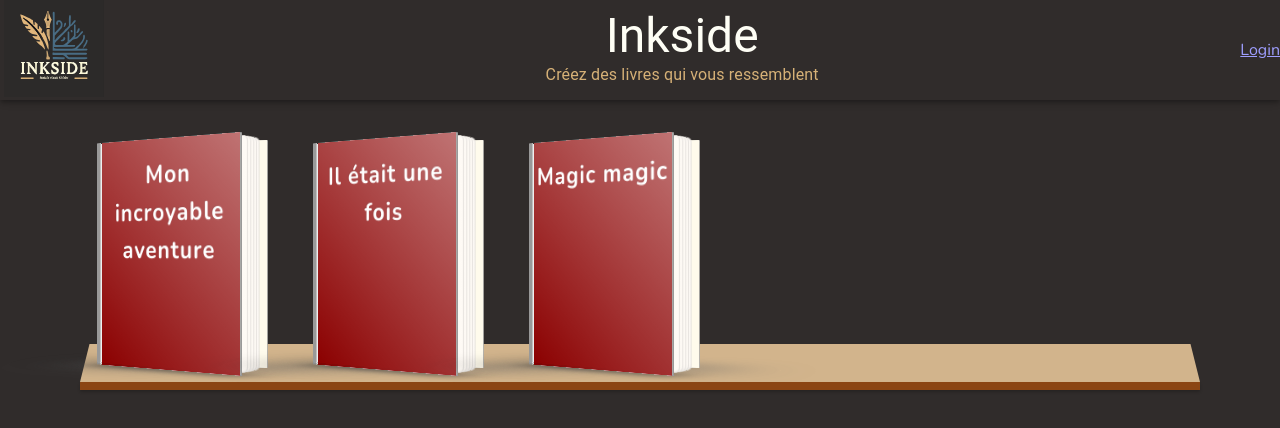
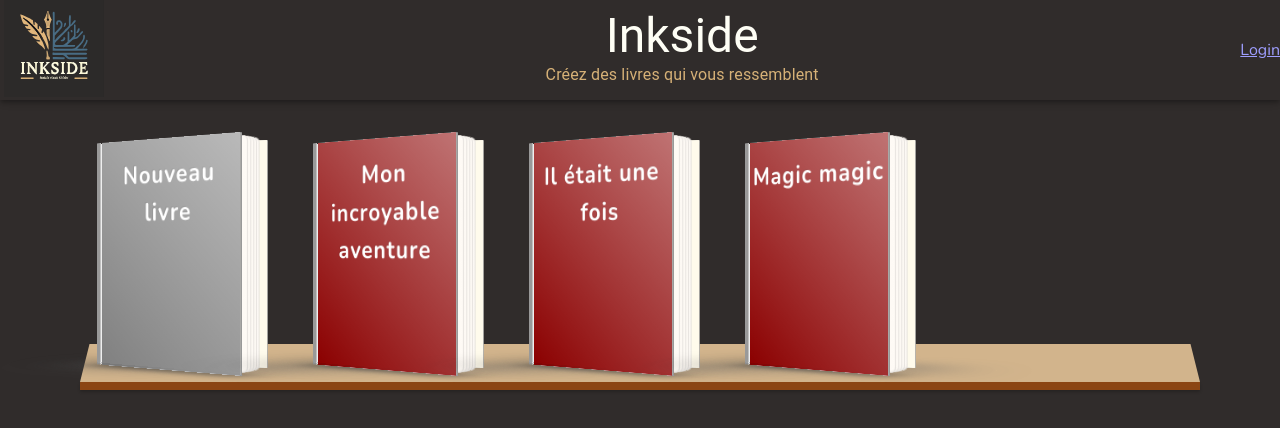
Before and after one commit to lgillard/inkside-cyoa, a Vue app: page /library in a window 1280 px wide. Shown: the top 428 px of the page. Built offline with nearby package versions, Linux system fonts and the light colour scheme.

Commit message:
ADD: new book feature

```diff
--- a/src/ui/views/LibraryView.vue
+++ b/src/ui/views/LibraryView.vue
@@ -1,18 +1,54 @@
 <template>
-  <div class="my-8 mx-16 position-relative">
+  <div class="my-8 mx-16 position-relative" v-for="shelf in shelfs">
     <ShelfImg class="position-absolute" style="margin-top: 210px"/>
-    <AnimatedBook
-      v-for="gamebook in gamebooksStore.gamebooks"
-      :key="gamebook.id"
-      :title="gamebook.title"
-    />
+    <template v-for="gamebook in shelf" :key="gamebook.id">
+      <AnimatedBook
+          v-if="gamebook.id === '0'"
+          :title="gamebook.title"
+          content="Créer"
+          color="gray"
+          @page-click="router.push(`/gamebook/new`)"/>
+      <AnimatedBook
+          v-else
+          :title="gamebook.title"
+          @page-click="router.push(`/gamebook/${gamebook.id}`)"/>
+    </template>
   </div>
 </template>
 <script setup lang="ts">
   import {useGamebookStore} from "@/application/stores/gamebook.store.ts";
   import AnimatedBook from "@/ui/components/LibraryView/AnimatedBook.vue";
   import ShelfImg from "@/ui/components/icons/ShelfElement.vue";
+  import {useRouter} from "vue-router";
+  import {onUnmounted, ref, watch} from "vue";
+  import {Gamebook} from "@/domain/models/Gamebook.ts";
+  import {storeToRefs} from "pinia";
+
+  const router = useRouter();
+  const shelfs: ref<Array<Array<Gamebook>>> = ref([]);
 
   const gamebooksStore = useGamebookStore();
+
+  const { gamebooks } = storeToRefs(gamebooksStore)
   gamebooksStore.fetchGamebooks();
+
+  const refreshShelfs = (gamebooksList: Array<Gamebook>) => {
+    const booksByShelf = Math.trunc((window.innerWidth - 176) / 217);
+
+    shelfs.value = [[new Gamebook('0', 'Nouveau livre')]];
+    for(let i = 1; i<=gamebooksList.length; i++) {
+      if(! shelfs.value[Math.trunc(i/booksByShelf)]) {
+        shelfs.value[Math.trunc(i/booksByShelf)] = [];
+      }
+      shelfs.value[Math.trunc(i/booksByShelf)].push(gamebooksList[i-1]);
+    }
+  }
+
+  watch(gamebooks, refreshShelfs);
+  const refreshShelfsOnResize = () => refreshShelfs(gamebooksStore.gamebooks);
+  window.addEventListener("resize", refreshShelfsOnResize);
+
+  onUnmounted(() => {
+    window.removeEventListener("resize", refreshShelfsOnResize);
+  });
 </script>
```
